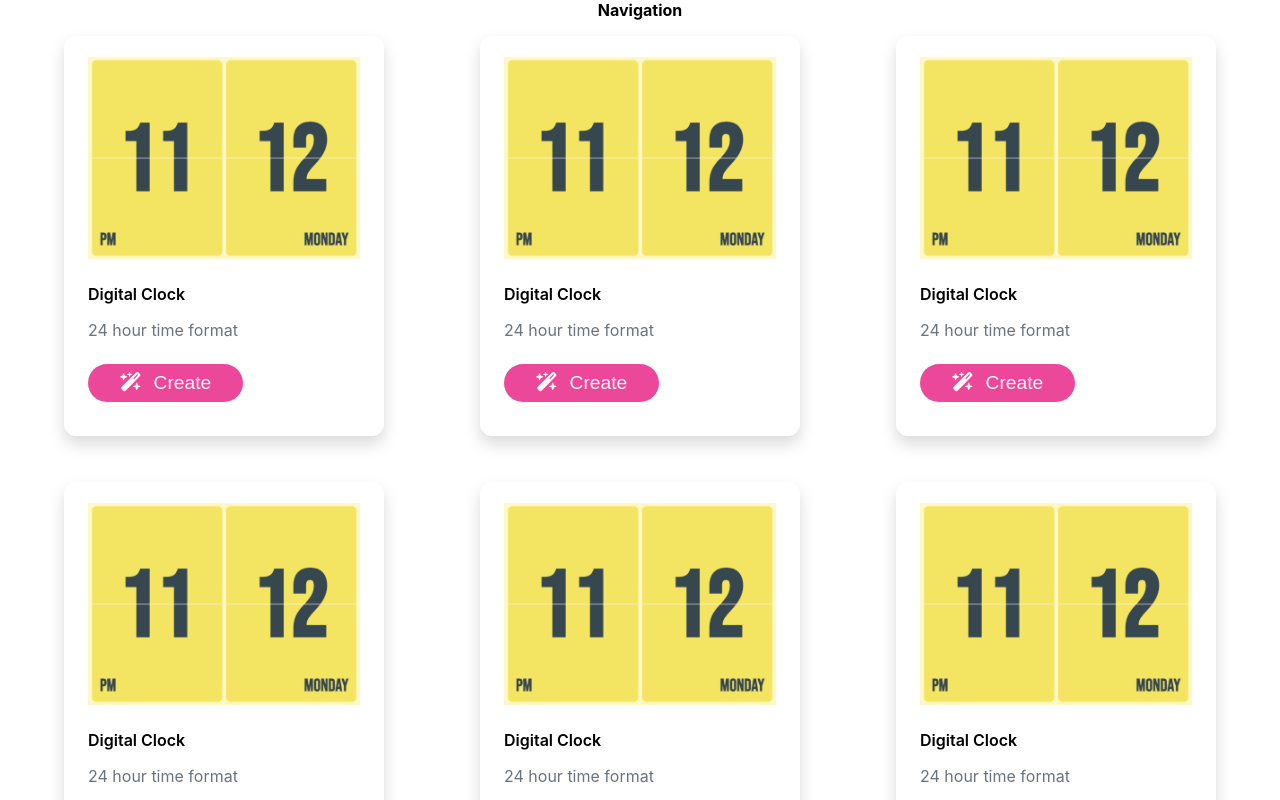
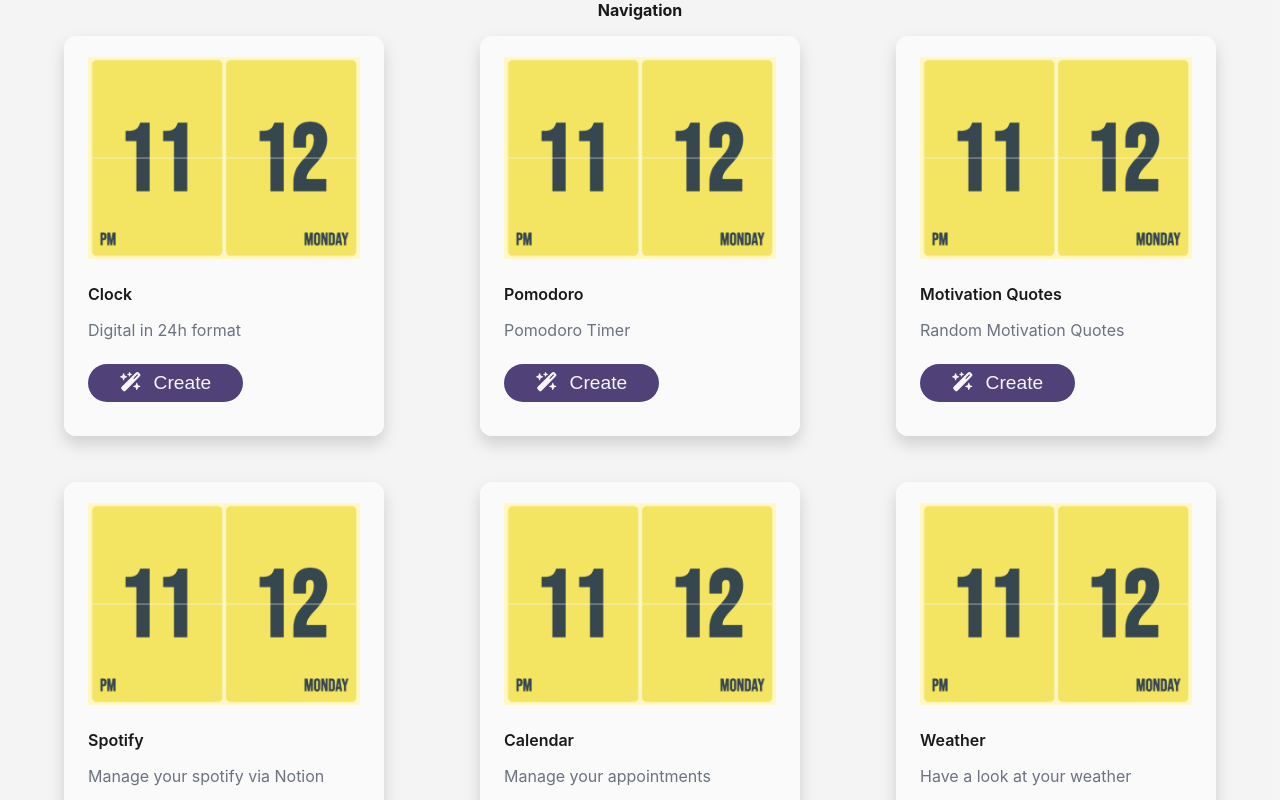
Before and after one commit to ImeriAlmir/NotionAlchemy, a React (Vite) app: page /create in a window 1280 px wide. Shown: the top 800 px of the page. Built offline with nearby package versions, Linux system fonts and the light colour scheme; no server answers.

Commit message:
css changes

```diff
--- a/src/pages/CreateWidgetPage/CreateWidgetPage.scss
+++ b/src/pages/CreateWidgetPage/CreateWidgetPage.scss
@@ -1,6 +1,8 @@
+@import '../../styling/variables.scss';
+
 .widgetPage {
-    background-color: white;
-    color: black;
+    background-color: darken($light, 0.5);
+    color: $dark;
     .row {
         width: 1152px;
         margin-top: 1rem;
--- a/src/pages/CreateWidgetPage/CreateWidgetPage.tsx
+++ b/src/pages/CreateWidgetPage/CreateWidgetPage.tsx
@@ -11,17 +11,17 @@ const CreateWidgetPage: React.FC = () => {
         <div className="widgetPage flex center column">
             <Header />
             <div className="row flex">
-                <Card imageUrl={clockImage} imageAltText={altText} />
-                <Card imageUrl={clockImage} imageAltText={altText} />
-                <Card imageUrl={clockImage} imageAltText={altText} />
+                <Card imageUrl={clockImage} imageAltText={altText} widgetName="Clock" widgetDescription="Digital in 24h format" />
+                <Card imageUrl={clockImage} imageAltText={altText} widgetName="Pomodoro" widgetDescription="Pomodoro Timer" />
+                <Card imageUrl={clockImage} imageAltText={altText} widgetName="Motivation Quotes" widgetDescription="Random Motivation Quotes" />
             </div>
             <div className="row flex">
-                <Card imageUrl={clockImage} imageAltText={altText} />
-                <Card imageUrl={clockImage} imageAltText={altText} />
-                <Card imageUrl={clockImage} imageAltText={altText} />
+                <Card imageUrl={clockImage} imageAltText={altText} widgetName="Spotify" widgetDescription="Manage your spotify via Notion" />
+                <Card imageUrl={clockImage} imageAltText={altText} widgetName="Calendar" widgetDescription="Manage your appointments" />
+                <Card imageUrl={clockImage} imageAltText={altText} widgetName="Weather" widgetDescription="Have a look at your weather" />
             </div>
             <div className="row flex">
-                <Card imageUrl={clockImage} imageAltText={altText} />
+                <Card imageUrl={clockImage} imageAltText={altText} widgetName="Lorem Ipsum" widgetDescription="Lorem Ipsum" />
             </div>
         </div>
     );
--- a/src/shared/components/Card/Card.scss
+++ b/src/shared/components/Card/Card.scss
@@ -8,6 +8,7 @@
     border-color: black;
     box-shadow: 0 0.5rem 1rem rgba(0, 0, 0, 0.15) !important;
     margin-bottom: 30px;
+    background-color: $light;
     .card-body {
         height: 100%;
         .card-header {
@@ -35,7 +36,7 @@
             .card-button-container {
                 padding-top: 1.5rem;
                 .card-button {
-                    background-color: $pink;
+                    background-color: lighten($void, 10);
                     color: $light;
                     border-style: none;
                     border-radius: 9999px;
--- a/src/shared/components/Card/Card.tsx
+++ b/src/shared/components/Card/Card.tsx
@@ -3,14 +3,15 @@ import './Card.scss';
 import "@fortawesome/fontawesome-free/css/all.min.css";
 import { FontAwesomeIcon } from '@fortawesome/react-fontawesome';
 import { faWandMagicSparkles } from "@fortawesome/free-solid-svg-icons";
+
 interface Props {
     imageUrl: string;
     imageAltText: string;
     widgetName?: string;
-
+    widgetDescription?: string;
 }
 
-const Card: React.FC<Props> = ({ imageUrl, imageAltText }) => {
+const Card: React.FC<Props> = ({ imageUrl, imageAltText, widgetName, widgetDescription }) => {
     return (
         <div className="card">
             <div className="card-body">
@@ -21,10 +22,10 @@ const Card: React.FC<Props> = ({ imageUrl, imageAltText }) => {
                 </div>
                 <div className="card-footer flex column ">
                     <div className="widget-title">
-                        Digital Clock
+                        {widgetName}
                     </div>
                     <div className="widget-description">
-                        24 hour time format
+                        {widgetDescription}
                     </div>
                     <div className="card-button-container">
                         <button className="card-button">
```
